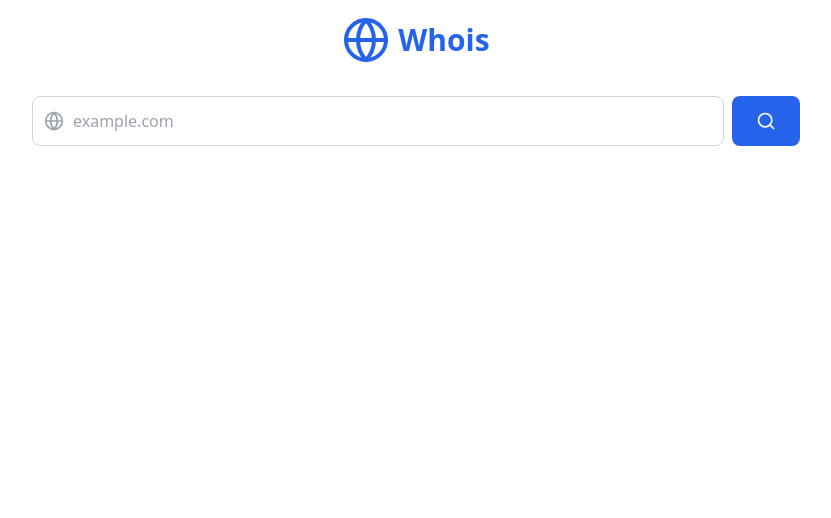
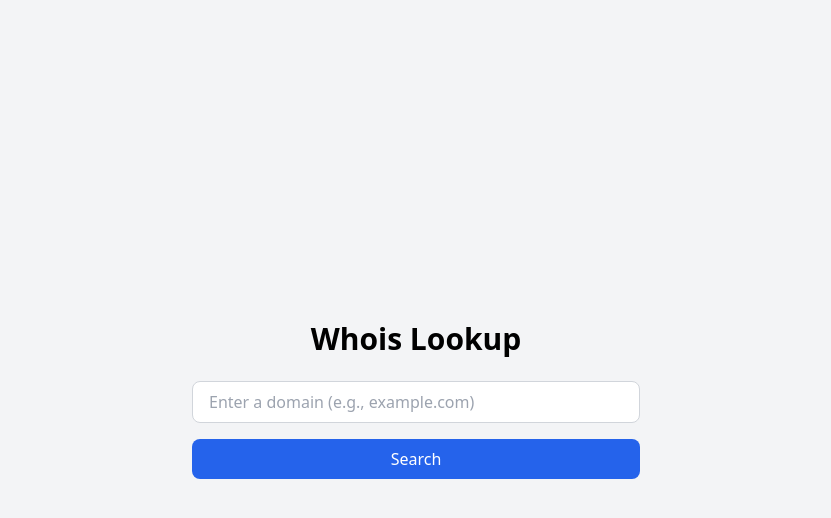
Before and after one commit to domainbf/whoislook, a Next.js app: page / in a window 1280 px wide. Shown: the top 518 px of the page, without its empty margins (224-1055 px from the left). Built offline with nearby package versions, Linux system fonts and the light colour scheme.

Commit message:
Update page.tsx

```diff
--- a/app/page.tsx
+++ b/app/page.tsx
@@ -1,5 +1,37 @@
-import Header from '@/components/header'
+'use client';
 
-export default function Page() {
-  return <Header />
+import { useRouter } from 'next/navigation';
+import { useState } from 'react';
+
+export default function HomePage() {
+  const router = useRouter();
+  const [domain, setDomain] = useState('');
+
+  const handleSubmit = (e: React.FormEvent) => {
+    e.preventDefault();
+    if (domain) {
+      router.push(`/results?domain=${domain}`);
+    }
+  };
+
+  return (
+    <div className="flex flex-col items-center justify-center min-h-screen bg-gray-100">
+      <h1 className="text-3xl font-bold mb-6">Whois Lookup</h1>
+      <form onSubmit={handleSubmit} className="w-full max-w-md">
+        <input
+          type="text"
+          placeholder="Enter a domain (e.g., example.com)"
+          value={domain}
+          onChange={(e) => setDomain(e.target.value)}
+          className="w-full px-4 py-2 border border-gray-300 rounded-lg mb-4"
+        />
+        <button
+          type="submit"
+          className="w-full bg-blue-600 text-white py-2 rounded-lg hover:bg-blue-700"
+        >
+          Search
+        </button>
+      </form>
+    </div>
+  );
 }
```
